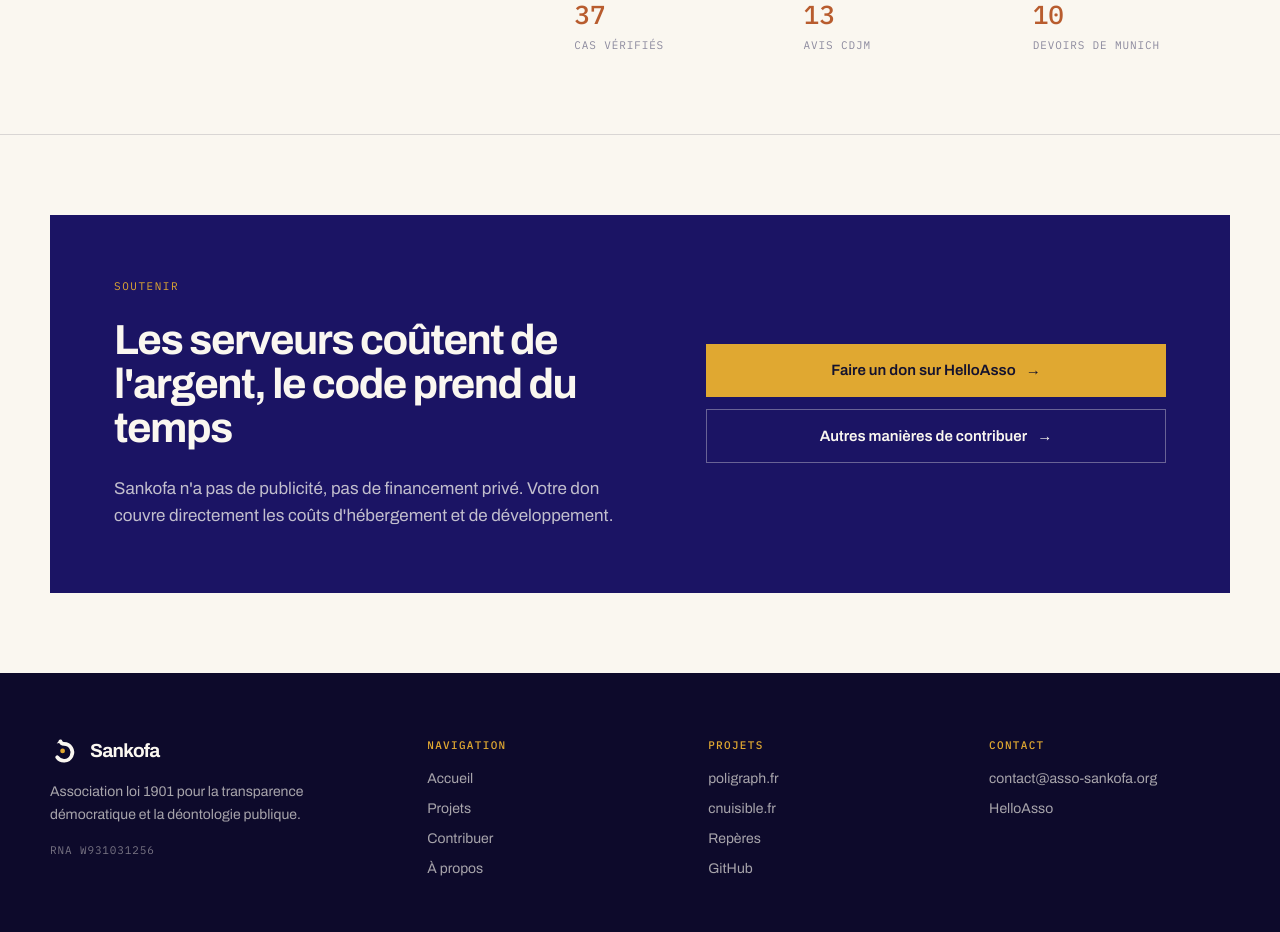
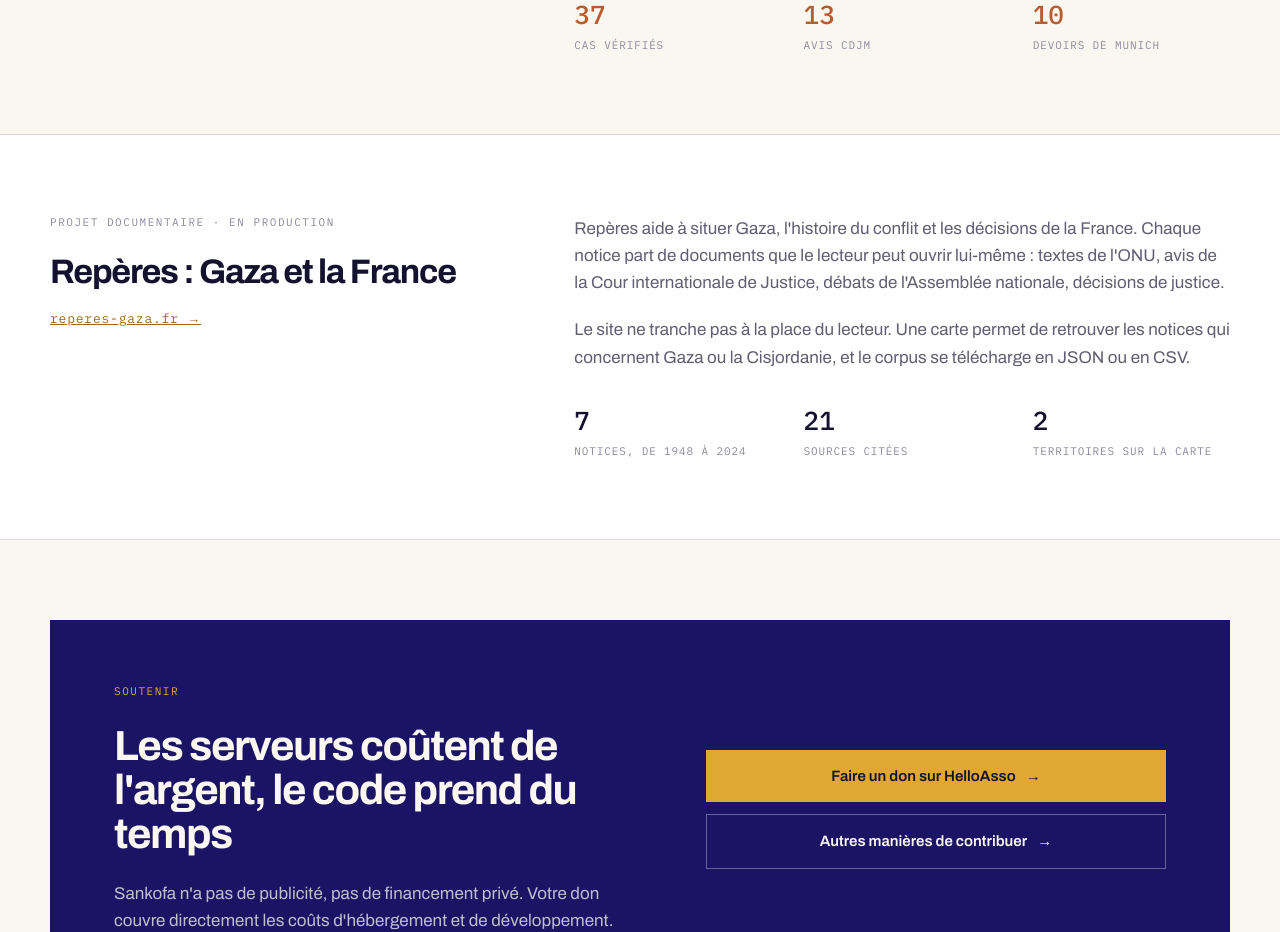
Before and after one commit to ironlam/asso-sankofa, a Next.js app: page / in a window 1280 px wide. Shown: the part 2500-3432 px from the top of the page. Built offline with nearby package versions, Linux system fonts and the light colour scheme; no server answers.

Commit message:
Présenter Repères à l'accueil, lien vers reperes-gaza.fr

```diff
--- a/src/app/page.tsx
+++ b/src/app/page.tsx
@@ -254,7 +254,48 @@ export default async function Home() {
         </Container>
       </section>
 
-      {/* 6. Soutenir, seul bloc plein de la page */}
+      {/* 6. Repères, projet documentaire */}
+      <section className="border-b border-rule bg-surface">
+        <Container className="grid grid-cols-1 py-20 lg:grid-cols-[1fr_1.4fr] lg:gap-14">
+          <div>
+            <Overline className="mb-6">
+              Projet documentaire · en production
+            </Overline>
+            <h2 className="mb-4 text-[clamp(28px,4.5vw,34px)] font-bold leading-[1.05] tracking-[-0.035em] text-ink">
+              Repères : Gaza et la France
+            </h2>
+            <a
+              href="https://reperes-gaza.fr/"
+              target="_blank"
+              rel="noopener noreferrer"
+              className="font-mono text-[13px] tracking-[0.06em] text-gold-text underline transition-colors duration-150 hover:text-ink"
+            >
+              reperes-gaza.fr &rarr;
+            </a>
+          </div>
+          <div className="mt-8 lg:mt-0">
+            <p className="mb-5 text-[17px] leading-[1.6] text-ink-soft">
+              Repères aide à situer Gaza, l'histoire du conflit et les
+              décisions de la France. Chaque notice part de documents que le
+              lecteur peut ouvrir lui-même : textes de l'ONU, avis de la Cour
+              internationale de Justice, débats de l'Assemblée nationale,
+              décisions de justice.
+            </p>
+            <p className="mb-9 text-[17px] leading-[1.6] text-ink-soft">
+              Le site ne tranche pas à la place du lecteur. Une carte permet de
+              retrouver les notices qui concernent Gaza ou la Cisjordanie, et
+              le corpus se télécharge en JSON ou en CSV.
+            </p>
+            <div className="grid grid-cols-1 gap-8 sm:grid-cols-3">
+              <Stat value="7" label="notices, de 1948 à 2024" size="medium" />
+              <Stat value="21" label="sources citées" size="medium" />
+              <Stat value="2" label="territoires sur la carte" size="medium" />
+            </div>
+          </div>
+        </Container>
+      </section>
+
+      {/* 7. Soutenir, seul bloc plein de la page */}
       <section className="py-20">
         <Container>
           <div className="grid grid-cols-1 gap-10 bg-indigo p-8 sm:p-10 lg:grid-cols-[1.2fr_1fr] lg:p-16">
--- a/src/app/projets/page.tsx
+++ b/src/app/projets/page.tsx
@@ -12,7 +12,7 @@ export const metadata: Metadata = {
     "Poligraph, CNuisible et Repères : les projets de l'Association Sankofa.",
 };
 
-const REPERES = "https://app-0994a14a-5e02-4ace-9534-7571f27dd242.cleverapps.io/";
+const REPERES = "https://reperes-gaza.fr/";
 
 const DATA_GOUV =
   "https://www.data.gouv.fr/dataservices/poligraph-api-transparence-politique-affaires-judiciaires-et-fact-checks-rest-json";
--- a/src/components/Footer.tsx
+++ b/src/components/Footer.tsx
@@ -13,7 +13,7 @@ const PROJETS = [
   { href: "https://poligraph.fr", label: "poligraph.fr" },
   { href: "https://cnuisible.fr", label: "cnuisible.fr" },
   {
-    href: "https://app-0994a14a-5e02-4ace-9534-7571f27dd242.cleverapps.io/",
+    href: "https://reperes-gaza.fr/",
     label: "Repères",
   },
   { href: "https://github.com/ironlam", label: "GitHub" },
```
